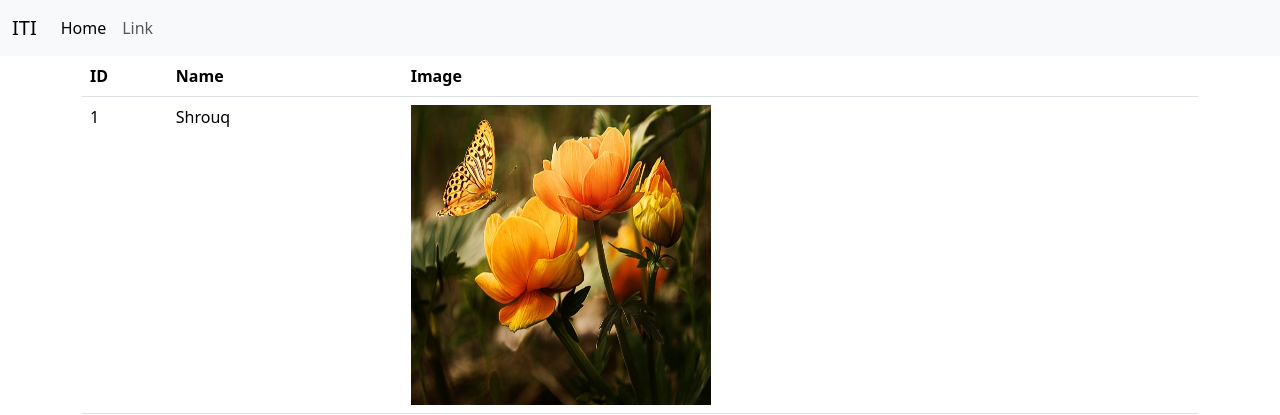
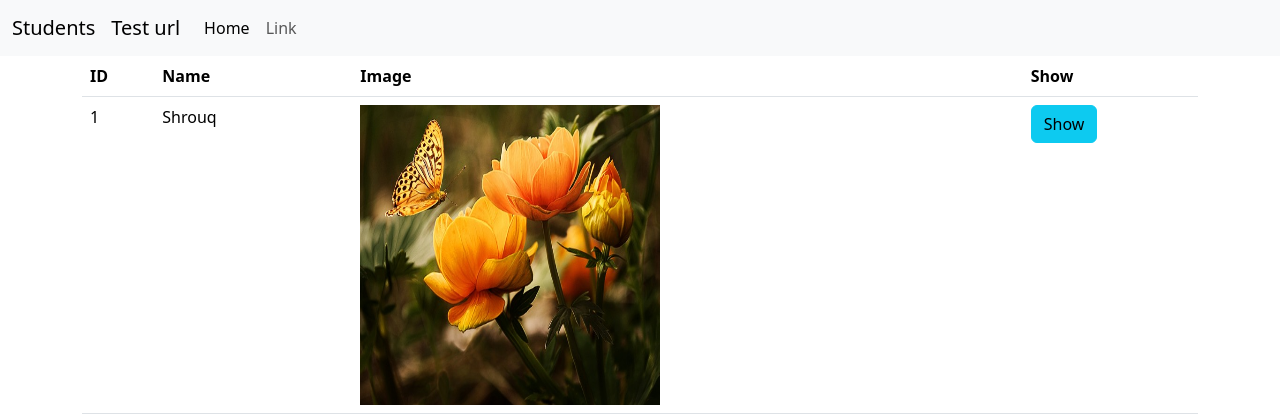
Before and after one commit to NohaAShehab/icc44-cu2-python-flask, a Flask app: page /students/land in a window 1280 px wide. Shown: the top 415 px of the page. Run offline with Flask 3, Linux system fonts and the light colour scheme; some libraries are stand-ins or nearby versions.

Commit message:
configure endpoints

```diff
--- a/myapp.py
+++ b/myapp.py
@@ -35,7 +35,7 @@
 
 
 # get student info based on passed_id in url
-@app.route("/students/<int:id>")
+@app.route("/stds/<int:id>")
 def student_profile(id):
     # get student based on id ?
     # print(type(id))
@@ -81,12 +81,28 @@
 
 
 
-## serving static files ? ===>
+#serving static files ? ===>
 @app.route("/students/land")
 def students_land():
     return  render_template("students/landing.html", students=students)
 
+"""manage urls """
+""" by default each url you created --> end_point default --> function_name """
 
+@app.route("/test", endpoint="test_url")
+def test():
+    return  "Test"
+
+# send parm in url
+
+@app.route("/students/<int:id>", endpoint="student.show")
+def show_student(id):
+    stds = list(filter(lambda student: student['id'] == id, students))
+    print(stds)
+    if stds:
+        return render_template("students/profile.html", student=stds[0])
+
+    return "Student not found "
 
 
 
--- a/templates/layouts/base.html
+++ b/templates/layouts/base.html
@@ -8,7 +8,10 @@
 <body>
 <nav class="navbar navbar-expand-lg bg-body-tertiary">
   <div class="container-fluid">
-    <a class="navbar-brand" href="#">ITI</a>
+<!--    <a class="navbar-brand" href="/stds/home">Students</a>-->
+        <a class="navbar-brand" href="{{url_for('students_home')}}">Students</a>
+        <a class="navbar-brand" href="{{url_for('test_url')}}">Test url </a>
+
     <button class="navbar-toggler" type="button" data-bs-toggle="collapse" data-bs-target="#navbarSupportedContent" aria-controls="navbarSupportedContent" aria-expanded="false" aria-label="Toggle navigation">
       <span class="navbar-toggler-icon"></span>
     </button>
--- a/templates/students/landing.html
+++ b/templates/students/landing.html
@@ -3,7 +3,7 @@
 {% block content %}
      <table class="table">
         <tr> <th> ID</th> <th> Name</th>
-            <th> Image</th>
+            <th> Image</th> <th> Show </th>
         </tr>
     {% for std in students %}
         <tr>
@@ -12,7 +12,9 @@
 <!--            <td> {{std["image"]}}</td>-->
             <td><img width="300" height="300"
                     src ="{{url_for('static', filename='students/images/'+std['image'])}}"> </td>
-
+            <td><a class="btn btn-info" href="{{url_for('student.show',id=std['id'] )}}">
+                Show
+            </a>  </td>
         </tr>
     {% endfor %}
     </table>
--- /dev/null
+++ b/templates/students/profile.html
@@ -0,0 +1,6 @@
+{% extends 'layouts/base.html' %}
+
+{% block content %}
+    {{student}}
+
+{% endblock %}
```
